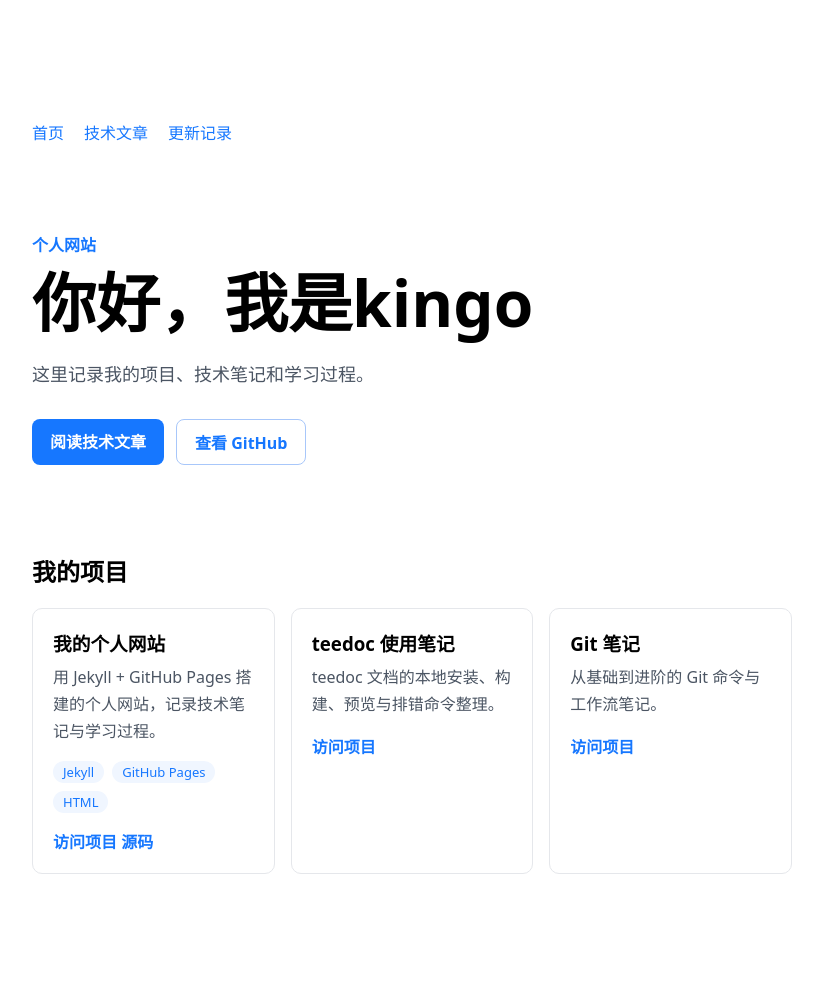
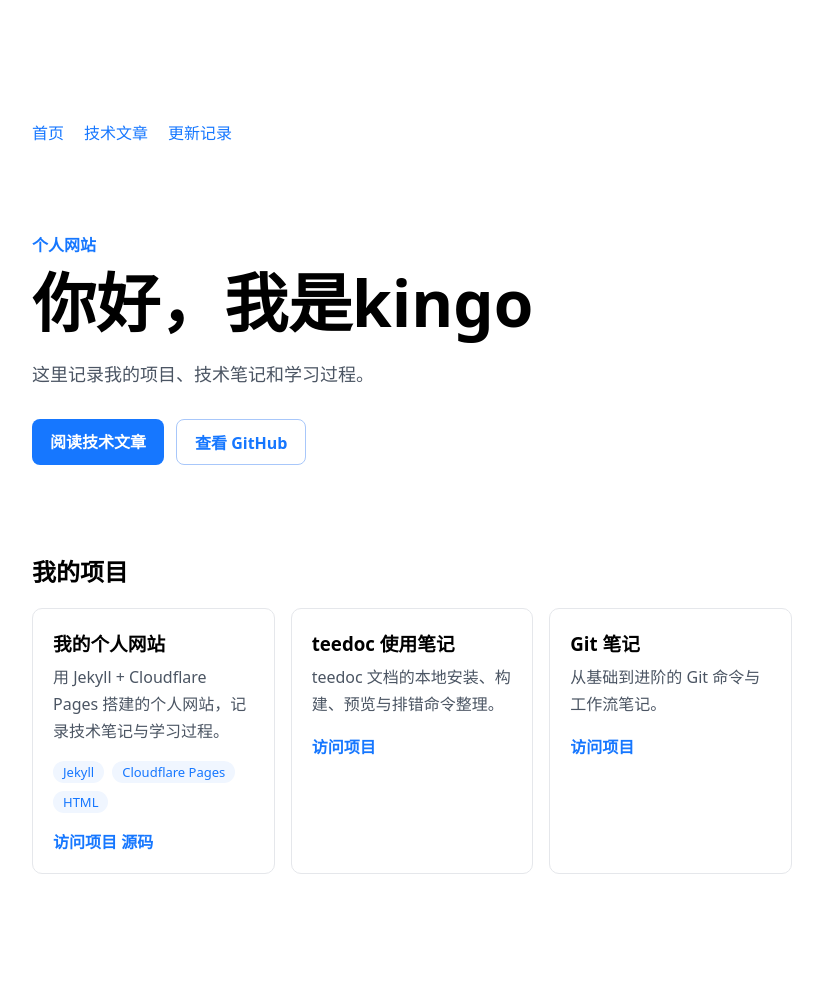
Before and after one commit to kingo0807/my-website, a Jekyll site: the page built from index.html, in a window 1280 px wide. Shown: the whole page, without its empty margins (228-1051 px from the left). Built offline with Jekyll 4.4.1, drawn with Linux system fonts in a browser that asks for light colours.

Commit message:
fix(site): 首页第一张项目卡不再自指
link 原本指向 https://wangyuyue.xyz，等于点「访问项目」原地刷新；改成指向技术文章目录。顺带修正两处过时信息：简介里的 GitHub Pages 改为 Cloudflare Pages，repo 从个人主页改为真实仓库。

```diff
--- a/_data/projects.yml
+++ b/_data/projects.yml
@@ -7,12 +7,12 @@
 #   repo        源码仓库地址（可留空）
 
 - name: "我的个人网站"
-  description: "用 Jekyll + GitHub Pages 搭建的个人网站，记录技术笔记与学习过程。"
-  link: "https://wangyuyue.xyz"
-  repo: "https://github.com/kingo0807"
+  description: "用 Jekyll + Cloudflare Pages 搭建的个人网站，记录技术笔记与学习过程。"
+  link: "https://wangyuyue.xyz/guides/"
+  repo: "https://github.com/kingo0807/my-website"
   tags:
     - Jekyll
-    - GitHub Pages
+    - Cloudflare Pages
     - HTML
 
 - name: "teedoc 使用笔记"
```
